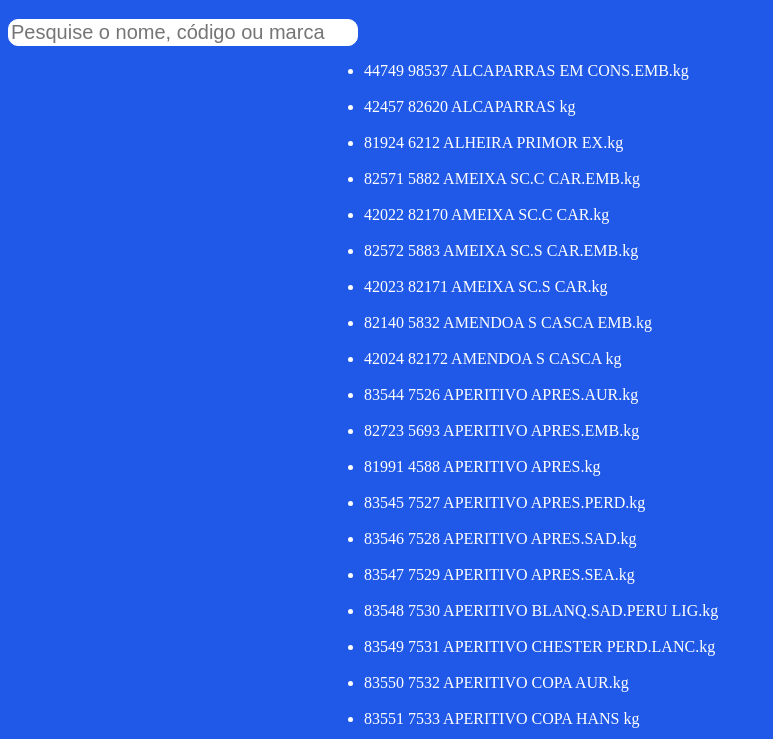
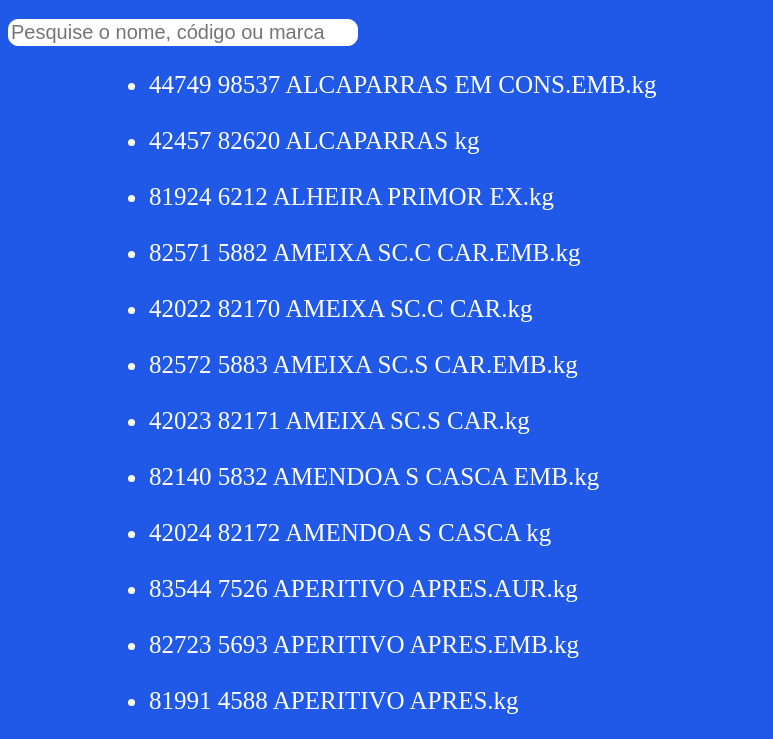
Before and after one commit to filipeeniac/listaDeCodigos, a plain HTML site: page index.html in a window 1280 px wide. Shown: the part 61-800 px from the top of the page, without its empty margins (0-773 px from the left). Drawn offline with Linux system fonts and the light colour scheme.

Commit message:
Update style.css

```diff
--- a/style.css
+++ b/style.css
@@ -8,11 +8,13 @@ h1 {
 }
 ul {
     color: white;
+    font-size: 25px ;
+
 }
 
 div {
     position: center;
-    padding-left: 25%
+    padding-left: 8%
 }
 
 input {
```
